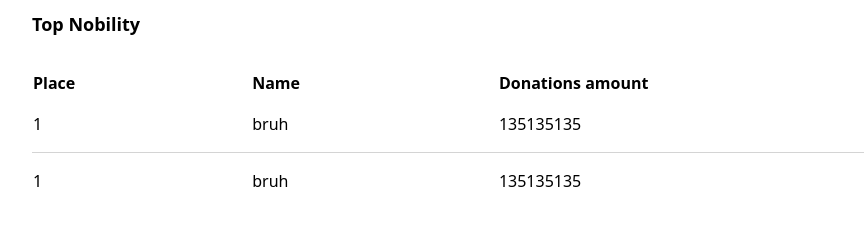
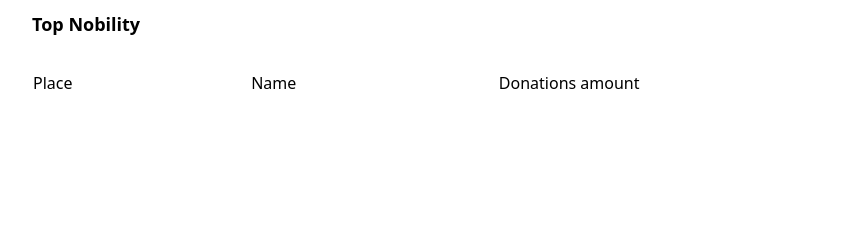
Before and after one commit to Finchsize/interniship-4, a React (Create React App) app in the folder frontend/: page /rankings in a window 1280 px wide. Shown: the part 258-484 px from the top of the page, without its empty margins (0-864 px from the left). Built offline with nearby package versions, Linux system fonts and the light colour scheme; a web font is replaced by a local one.

Commit message:
I4-63 - Display `data` provided to `Table`

```diff
--- a/frontend/src/components/Table/Table.tsx
+++ b/frontend/src/components/Table/Table.tsx
@@ -3,27 +3,24 @@ const Table = ({
   data,
 }: {
   headers: string[];
-  data: Array<string[]>[];
+  data: Array<string>[];
 }) => (
   <table className="w-full table-auto text-left">
     <thead>
       <tr>
         {headers.map((header) => (
-          <th>{header}</th>
+          <th className="font-medium">{header}</th>
         ))}
       </tr>
     </thead>
     <tbody>
-      <tr className="border-b border-neutral-300 last:border-none">
-        <td className="py-4">1</td>
-        <td>bruh</td>
-        <td>135135135</td>
-      </tr>
-      <tr className="border-neutral-300">
-        <td className="py-4">1</td>
-        <td>bruh</td>
-        <td>135135135</td>
-      </tr>
+      {data.map((row) => (
+        <tr className="border-b border-neutral-300 last:border-none">
+          {row.map((cell) => (
+            <td className="py-4">{cell}</td>
+          ))}
+        </tr>
+      ))}
     </tbody>
   </table>
 );
```
